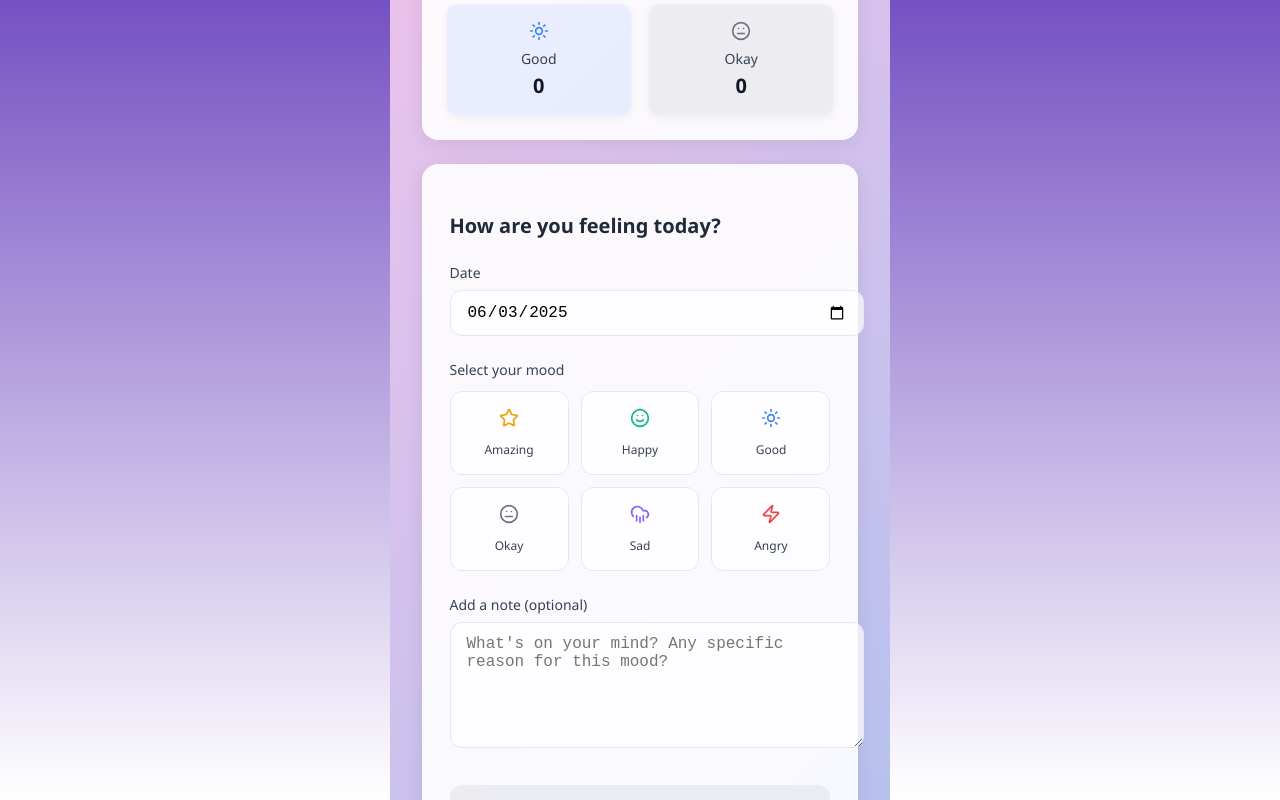
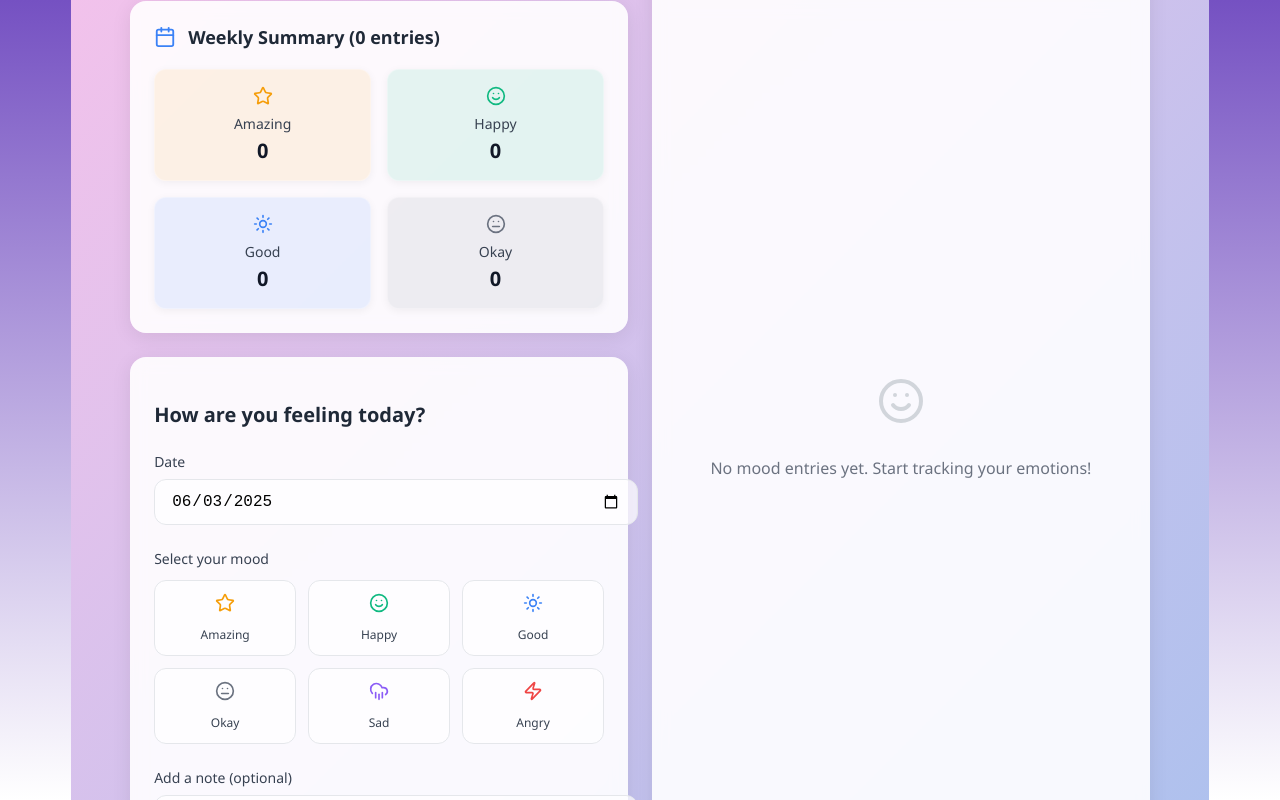
Before and after one commit to rossiptr/tubesLTKA, a Next.js app: page / in a window 1280 px wide. Shown: the top 800 px of the page. Built offline with nearby package versions, Linux system fonts and the light colour scheme.

Commit message:
Update page.tsx

```diff
--- a/app/page.tsx
+++ b/app/page.tsx
@@ -90,29 +90,39 @@ export default function MoodTracker() {
       minHeight: '100vh',
       background: 'linear-gradient(135deg, #fbc2eb 0%, #a6c1ee 100%)',
       padding: '2rem',
-      fontFamily: "'Segoe UI', Tahoma, Geneva, Verdana, sans-serif"
+      fontFamily: "'Segoe UI', Tahoma, Geneva, Verdana, sans-serif",
+      display: 'flex',
+      justifyContent: 'center',
+      alignItems: 'center'
     }}>
       <div style={{
-        maxWidth: '800px',
-        margin: '0 auto',
+        width: '95%',
+        maxWidth: '1200px',
+        display: 'grid',
+        gridTemplateColumns: '1fr 1fr',
+        gap: '1.5rem'
+      }}>
+        {/* Left Column - Header and Form */}
+        <div style={{
           display: 'flex',
           flexDirection: 'column',
           gap: '1.5rem'
         }}>
           {/* Header */}
           <div style={{
-          textAlign: 'center',
-          display: 'flex',
-          flexDirection: 'column',
-          alignItems: 'center',
-          gap: '0.5rem'
+            background: 'rgba(255, 255, 255, 0.9)',
+            borderRadius: '16px',
+            padding: '1.5rem',
+            boxShadow: '0 4px 20px rgba(0,0,0,0.08)',
+            backdropFilter: 'blur(8px)',
+            textAlign: 'center'
           }}>
-          <Heart color="#ec4899" size={40} fill="#ec4899" />
+            <Heart color="#ec4899" size={40} fill="#ec4899" style={{ marginBottom: '0.5rem' }} />
             <h1 style={{
-            fontSize: '2.25rem',
+              fontSize: '2rem',
               fontWeight: '700',
               color: '#1f2937',
-            margin: 0,
+              margin: '0.5rem 0',
               background: 'linear-gradient(90deg, #ec4899, #f59e0b)',
               WebkitBackgroundClip: 'text',
               WebkitTextFillColor: 'transparent'
@@ -120,8 +130,8 @@ export default function MoodTracker() {
             <p style={{
               fontSize: '1rem',
               color: '#4b5563',
-            maxWidth: '400px',
-            lineHeight: '1.5'
+              lineHeight: '1.5',
+              margin: 0
             }}>Track your daily emotions and build better mental health habits</p>
           </div>
 
@@ -150,7 +160,7 @@ export default function MoodTracker() {
 
             <div style={{
               display: 'grid',
-            gridTemplateColumns: 'repeat(auto-fit, minmax(120px, 1fr))',
+              gridTemplateColumns: 'repeat(2, 1fr)',
               gap: '1rem'
             }}>
               {moodOptions.slice(0, 4).map(mood => {
@@ -193,9 +203,10 @@ export default function MoodTracker() {
           <div style={{
             background: 'rgba(255, 255, 255, 0.9)',
             borderRadius: '16px',
-          padding: '1.75rem',
+            padding: '1.5rem',
             boxShadow: '0 4px 20px rgba(0,0,0,0.08)',
-          backdropFilter: 'blur(8px)'
+            backdropFilter: 'blur(8px)',
+            flex: 1
           }}>
             <h3 style={{
               fontSize: '1.25rem',
@@ -242,7 +253,7 @@ export default function MoodTracker() {
                 }}>Select your mood</label>
                 <div style={{
                   display: 'grid',
-                gridTemplateColumns: 'repeat(auto-fill, minmax(100px, 1fr))',
+                  gridTemplateColumns: 'repeat(3, 1fr)',
                   gap: '0.75rem'
                 }}>
                   {moodOptions.map(mood => (
@@ -250,7 +261,7 @@ export default function MoodTracker() {
                       key={mood.value}
                       onClick={() => setSelectedMood(mood.value)}
                       style={{
-                      padding: '1rem',
+                        padding: '0.75rem',
                         borderRadius: '12px',
                         border: `1px solid ${selectedMood === mood.value ? mood.color : '#e5e7eb'}`,
                         background: selectedMood === mood.value ? mood.bg : 'rgba(255,255,255,0.7)',
@@ -333,14 +344,17 @@ export default function MoodTracker() {
               </button>
             </div>
           </div>
+        </div>
 
-        {/* Mood History */}
+        {/* Right Column - Mood History */}
         <div style={{
           background: 'rgba(255, 255, 255, 0.9)',
           borderRadius: '16px',
-          padding: '1.75rem',
+          padding: '1.5rem',
           boxShadow: '0 4px 20px rgba(0,0,0,0.08)',
-          backdropFilter: 'blur(8px)'
+          backdropFilter: 'blur(8px)',
+          display: 'flex',
+          flexDirection: 'column'
         }}>
           <h3 style={{
             fontSize: '1.25rem',
@@ -353,13 +367,25 @@ export default function MoodTracker() {
             <div style={{
               textAlign: 'center',
               padding: '2rem 0',
-              color: '#6b7280'
+              color: '#6b7280',
+              flex: 1,
+              display: 'flex',
+              flexDirection: 'column',
+              justifyContent: 'center',
+              alignItems: 'center'
             }}>
               <Smile size={48} color="#d1d5db" style={{ margin: '0 auto 1rem' }} />
               <p>No mood entries yet. Start tracking your emotions!</p>
             </div>
           ) : (
-            <div style={{ display: 'grid', gap: '0.75rem' }}>
+            <div style={{
+              display: 'flex',
+              flexDirection: 'column',
+              gap: '0.75rem',
+              overflowY: 'auto',
+              flex: 1,
+              paddingRight: '0.5rem'
+            }}>
               {moods.slice(0, 10).map(mood => {
                 const moodData = moodOptions.find(m => m.value === mood.mood) || moodOptions[3];
                 return (
```
Lines whose indentation alone changed are shown as unchanged.
